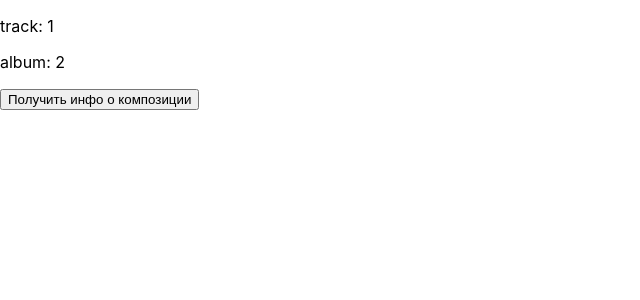
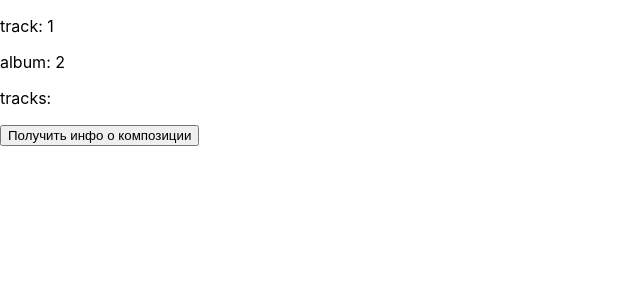
Before and after one commit to zebra48r/radio, a React (Create React App) app: page / in a window 1280 px wide. Shown: the top 300 px of the page, without its empty margins (0-640 px from the left). Built offline with nearby package versions, Linux system fonts and the light colour scheme.

Commit message:
make array traks

```diff
--- a/src/MainView.js
+++ b/src/MainView.js
@@ -8,9 +8,10 @@ import axios from 'axios';
 
 class ShowTrackList extends React.Component {
   render() {
-  return(<div>
+    return (<div>
       <p>track: {this.props.t.track}</p>
       <p>album: {this.props.t.album}</p>
+      <div>tracks: <ul>{this.props.t.tracks}</ul></div>
 
     </div>);
   }
@@ -22,7 +23,8 @@ class MainView extends React.Component {
     super(props);
     this.state = {
       tracklist: '1',
-      album: '2'
+      album: '2',
+      tracksarray: []
     };
   }
   //Вызываем инфу по альбому
@@ -31,18 +33,21 @@ class MainView extends React.Component {
     var config = {
       method: 'get',
       url: 'https://5f801617d6aabe00166f0e2f.mockapi.io/api/v1/tracklist',
-      headers: { }
+      headers: {}
     };
 
     axios(config)
       .then(response => {
+        //console.log(response.data);
+        let trackname = response.data[0].track;
+        let albumname = response.data[0].album;
+        let tracksarray = response.data.map(trackname => <ul>{trackname.id}--{trackname.album}--{trackname.track}--{trackname.album}--{trackname.createdAt}</ul>);
         console.log(response.data);
-      let trackname=response.data[0].track;
-      let albumname=response.data[0].album;
-      console.log(trackname);
+        //let tracksarray =
+        //console.log(trackname);
         // console.log(JSON.stringify(response.data));
-      this.setState({tracklist:trackname,album:albumname});
-      console.log(this.state);
+        this.setState({ tracklist: trackname, album: albumname, tracksarray: [tracksarray] });
+        //console.log(this.state);
       })
       .catch(error => {
         console.log(error);
@@ -55,11 +60,15 @@ class MainView extends React.Component {
   //   return true;
   // }
   render() {
-    const traklistinfo = { track: this.state.tracklist, album: this.state.album };
+    const traklistinfo = {
+      track: this.state.tracklist,
+      tracks: this.state.tracksarray,
+      album: this.state.album
+    };
     return (
       <div>
-      <ShowTrackList t={traklistinfo}></ShowTrackList>
-      <button onClick={()=>this.getTrackList()}>Получить инфо о композиции</button>
+        <ShowTrackList key={traklistinfo.tracks.id} t={traklistinfo}></ShowTrackList>
+        <button onClick={() => this.getTrackList()}>Получить инфо о композиции</button>
 
       </div>
 
```
Lines whose indentation alone changed are shown as unchanged.
